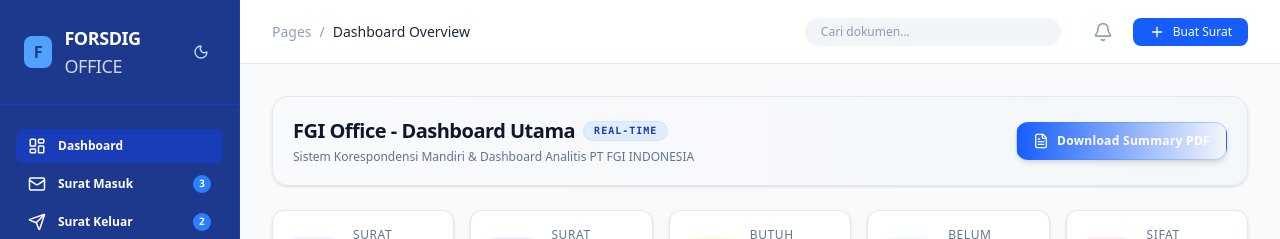
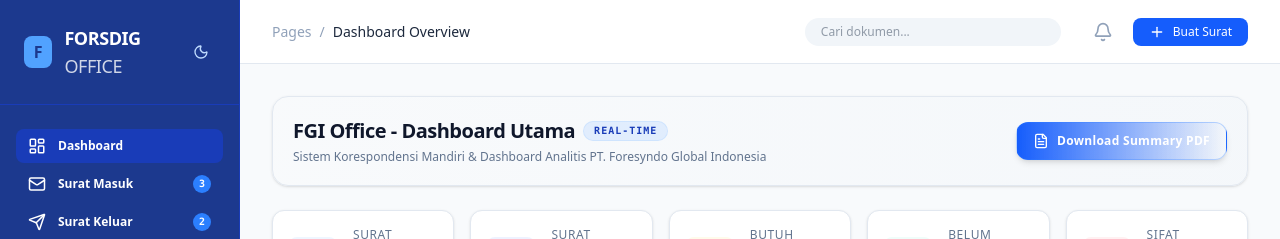
Before and after one commit to payrayadev-ship-it/e-surat, a React (Vite) app: page / in a window 1280 px wide. Both pictures are taken after a click on the button "Andi Wijaya, S.Kom.". Shown: the top 239 px of the page. Built offline with nearby package versions, Linux system fonts and the light colour scheme.

Commit message:
chore: update company name to PT. Foresyndo Global Indonesia
Refactor corporate branding across all modules and email templates to reflect the updated legal company name.

```diff
--- a/api/email/send.ts
+++ b/api/email/send.ts
@@ -182,7 +182,7 @@ export default async function handler(req: any, res: any) {
   <div class="wrapper">
     <div class="container">
       <div class="header">
-        <h1 class="header-logo">PT FGI INDONESIA</h1>
+        <h1 class="header-logo">PT. Foresyndo Global Indonesia</h1>
         <div class="header-sub">SISTEM KORESPONDENSI & ARSIP DIGITAL TERPADU</div>
       </div>
       <div class="content">
--- a/server.ts
+++ b/server.ts
@@ -356,7 +356,7 @@ Instruksi User: ${prompt}`;
   <div class="wrapper">
     <div class="container">
       <div class="header">
-        <h1 class="header-logo">PT FGI INDONESIA</h1>
+        <h1 class="header-logo">PT. Foresyndo Global Indonesia</h1>
         <div class="header-sub">SISTEM KORESPONDENSI & ARSIP DIGITAL TERPADU</div>
       </div>
       <div class="content">
@@ -419,7 +419,7 @@ Instruksi User: ${prompt}`;
         console.log(`[RESEND ENGINE] Transmitting email to ${to} via official Resend SMTP Gateway...`);
 
         const response = await resend.emails.send({
-          from: "FGI Office <onboarding@resend.dev>",
+          from: "FGI Office <noreply@foresyndoglobalindonesia.my.id>",
           to: to,
           subject: subject,
           html: emailHtmlContent,
--- a/src/App.tsx
+++ b/src/App.tsx
@@ -63,7 +63,7 @@ const WORKSPACE_USERS: UserProfile[] = [
 
 const DEFAULT_SETTING: CompanySetting = {
   id: "company_setting_1",
-  companyName: "PT FORSDIG TEKNOLOGI INDONESIA",
+  companyName: "PT. Foresyndo Global Indonesia",
   companyAddress: "Maspion Plaza Lantai 18, Jl. Gunung Sahari No.18, Jakarta Utara, DKI Jakarta 14420",
   companyPhone: "+62 21-5088-2940",
   companyEmail: "sekretariat@forsdig.com",
--- a/src/components/ArsipDigital.tsx
+++ b/src/components/ArsipDigital.tsx
@@ -237,7 +237,7 @@ export default function ArsipDigital({ lettersIn, lettersOut, memos }: ArsipDigi
           <div className="p-4 border-b border-slate-150 dark:border-slate-800/85 flex justify-between items-center bg-slate-50/50 dark:bg-transparent">
             <div>
               <span className="text-sm font-bold text-slate-805 dark:text-white block">Berkas Terarsip ({filteredItems.length} dokumen)</span>
-              <p className="text-[11px] text-slate-450 dark:text-slate-500 mt-0.5">Sistem index terpusat PT FORSDIG TEKNOLOGI INDONESIA</p>
+              <p className="text-[11px] text-slate-450 dark:text-slate-500 mt-0.5">Sistem index terpusat PT. Foresyndo Global Indonesia</p>
             </div>
 
             <button
--- a/src/components/Dashboard.tsx
+++ b/src/components/Dashboard.tsx
@@ -56,7 +56,7 @@ export default function Dashboard({ lettersIn, lettersOut, dispositions, auditLo
     doc.setTextColor(15, 23, 42); // slate-900
     doc.setFont("helvetica", "bold");
     doc.setFontSize(14);
-    doc.text("PT FGI INDONESIA", 36, 17);
+    doc.text("PT. Foresyndo Global Indonesia", 36, 17);
 
     doc.setFontSize(7.5);
     doc.setFont("helvetica", "normal");
@@ -385,7 +385,7 @@ export default function Dashboard({ lettersIn, lettersOut, dispositions, auditLo
             <span>FGI Office - Dashboard Utama</span>
             <span className="hidden sm:inline-block px-2.5 py-0.5 bg-blue-100/80 text-blue-800 dark:bg-blue-950/50 dark:text-blue-300 text-[10px] font-bold rounded-full border border-blue-200/50 uppercase tracking-widest font-mono">Real-time</span>
           </h2>
-          <p className="text-xs text-slate-500 dark:text-slate-400 mt-1">Sistem Korespondensi Mandiri & Dashboard Analitis PT FGI INDONESIA</p>
+          <p className="text-xs text-slate-500 dark:text-slate-400 mt-1">Sistem Korespondensi Mandiri & Dashboard Analitis PT. Foresyndo Global Indonesia</p>
         </div>
 
         <button
--- a/src/components/SettingsAudit.tsx
+++ b/src/components/SettingsAudit.tsx
@@ -192,7 +192,7 @@ export default function SettingsAudit({
       companyEmail,
       letterNumberFormat: numberFormat
     });
-    alert("Konfigurasi profil korporat PT FORSDIG OFFICE berhasil diperbarui!");
+    alert("Konfigurasi profil korporat PT. Foresyndo Global Indonesia berhasil diperbarui!");
   };
 
   const saveSmtpSettings = (e: React.FormEvent) => {
@@ -282,7 +282,7 @@ export default function SettingsAudit({
         {activeTab === "general" && (
           <form onSubmit={saveGeneralSettings} className="space-y-4" id="form-general-settings">
             <h3 className="text-base font-bold text-slate-805 dark:text-white border-b border-slate-100 pb-2">Konfigurasi Kop & Profil Perusahaan</h3>
-            <p className="text-xs text-slate-450 dark:text-slate-500">Sesuaikan metadata resmi PT untuk melengkapi draf KOP surat keluar otomatis.</p>
+            <p className="text-xs text-slate-450 dark:text-slate-500">Sesuaikan metadata resmi PT. Foresyndo Global Indonesia untuk melengkapi draf KOP surat keluar otomatis.</p>
 
             <div className="grid grid-cols-1 md:grid-cols-2 gap-4 text-xs md:text-sm">
               <div>
--- a/src/components/SuratKeluar.tsx
+++ b/src/components/SuratKeluar.tsx
@@ -39,7 +39,7 @@ Demikian surat undangan ini kami sampaikan, atas perhatian dan kehadirannya kami
     subject: "Penawaran Layanan Transformasi Digital e-Office",
     content: `Dengan hormat,
 
-Perkenalkan kami dari PT FORSDIG TEKNOLOGI INDONESIA, perusahaan inovator utama pada penyempurnaan sistem informasi korporat. Berselang dengan transisi bisnis digital nasional, kami bermaksud menawarkan kemitraan strategis kepada {{nama_penerima}} selaku {{jabatan}} {{alamat}}.
+Perkenalkan kami dari PT. Foresyndo Global Indonesia, perusahaan inovator utama pada penyempurnaan sistem informasi korporat. Berselang dengan transisi bisnis digital nasional, kami bermaksud menawarkan kemitraan strategis kepada {{nama_penerima}} selaku {{jabatan}} {{alamat}}.
 
 Kami menawarkan sistem administrasi e-Office FORSDIG yang handal untuk mengelola surat masuk, disposisi elektronik cepat, memo internal, dan tanda tangan digital terenkripsi QR Code dalam satu ekosistem cloud.
 
@@ -627,8 +627,8 @@ export default function SuratKeluar({
       doc.setFont("helvetica", "bold");
       doc.setFontSize(5.5);
       doc.setTextColor(29, 78, 216);
-      doc.text("PT FORSDIG", signX + 18, footerY + 10, { align: "center" });
-      doc.text("INDONESIA", signX + 18, footerY + 12.5, { align: "center" });
+      doc.text("PT. FORESYNDO", signX + 18, footerY + 10, { align: "center" });
+      doc.text("GLOBAL INDO", signX + 18, footerY + 12.5, { align: "center" });
 
       doc.setFontSize(4.5);
       doc.setFillColor(29, 78, 216);
@@ -1655,7 +1655,7 @@ export default function SuratKeluar({
                   <div className="space-y-1">
                     <h5 className="font-bold text-slate-905 dark:text-slate-200 text-sm">Sertifikat Digital Valid</h5>
                     <p className="text-[11px] text-slate-500 dark:text-slate-400">
-                      Instansi: <span className="font-semibold text-slate-700 dark:text-slate-300">PT FORSDIG TEKNOLOGI INDONESIA</span>
+                      Instansi: <span className="font-semibold text-slate-700 dark:text-slate-300">PT. Foresyndo Global Indonesia</span>
                     </p>
                     <p className="text-[11px] text-slate-500 dark:text-slate-400">
                       Status Keluar: <span className="px-1.5 py-0.5 bg-blue-100 dark:bg-blue-950 text-blue-800 dark:text-blue-300 rounded font-mono font-bold text-[9px] uppercase">{selectedLetter.status}</span>
@@ -1709,7 +1709,7 @@ export default function SuratKeluar({
                     <CheckCircle2 className="h-4.5 w-4.5 text-emerald-500 mt-0.5 shrink-0" />
                     <div>
                       <p className="font-bold text-slate-80s dark:text-slate-200 text-xs">Uji Integritas File & Skema Metadata</p>
-                      <p className="text-[11px] text-slate-500">Kesesuaian format standar kearsipan PT FGI Indonesia dinyatakan 100% Valid.</p>
+                      <p className="text-[11px] text-slate-500">Kesesuaian format standar kearsipan PT. Foresyndo Global Indonesia dinyatakan 100% Valid.</p>
                     </div>
                   </div>
 
@@ -1844,7 +1844,7 @@ export default function SuratKeluar({
 
                 {/* Resend Header Brand */}
                 <div className="bg-blue-900 text-white p-6 border-b-4 border-blue-500">
-                  <h3 className="text-lg font-extrabold tracking-wide uppercase">PT FGI INDONESIA</h3>
+                  <h3 className="text-lg font-extrabold tracking-wide uppercase">PT. Foresyndo Global Indonesia</h3>
                   <p className="text-[10px] text-blue-200 tracking-wider font-semibold uppercase mt-0.5">SISTEM KORESPONDENSI & ARSIP DIGITAL TERPADU</p>
                 </div>
 
--- a/src/components/SuratMasuk.tsx
+++ b/src/components/SuratMasuk.tsx
@@ -65,7 +65,7 @@ export default function SuratMasuk({
       promptToSend = `Tolong bantu saya meringkas perihal surat masuk berikut ini secara profesional dan padat dalam Bahasa Indonesia: "${letter.subject}". Surat dikirimkan oleh ${letter.sender} dari instansi ${letter.senderInstitution} berkategori ${letter.category}. Sifat surat: ${letter.urgency}. Sediakan daftar poin penting dan berikan nada formal.`;
     } else if (actionType === "BALASAN") {
       titleMsg = "Draf Balasan Surat Resmi";
-      promptToSend = `Tolong bantu saya menyusun draf balasan formal atas surat masuk dengan subjek "${letter.subject}" dari ${letter.sender} (${letter.senderInstitution}). Format draf tanggapan dalam surat balasan perusahaan "PT FORSDIG TEKNOLOGI INDONESIA" secara sopan, lugas, dan rapi menggunakan Bahasa Indonesia baku.`;
+      promptToSend = `Tolong bantu saya menyusun draf balasan formal atas surat masuk dengan subjek "${letter.subject}" dari ${letter.sender} (${letter.senderInstitution}). Format draf tanggapan dalam surat balasan perusahaan "PT. Foresyndo Global Indonesia" secara sopan, lugas, dan rapi menggunakan Bahasa Indonesia baku.`;
     } else if (actionType === "DISPOSISI") {
       titleMsg = "Rekomendasi Petunjuk Disposisi";
       promptToSend = `Tolong buatkan rekomendasi instruksi atau perintah disposisi yang tepat dari Direksi/Pimpinan untuk diturunkan ke staff operasional atas surat masuk bertema: "${letter.subject}" yang dikirim oleh ${letter.sender}. Berikan 3 poin petunjuk taktis yang jelas.`;
--- a/src/utils.ts
+++ b/src/utils.ts
@@ -151,7 +151,7 @@ export function injectTemplateVariables(template: string, vars: {
  */
 export const seedCompanySetting: CompanySetting = {
   id: "company_setting_default",
-  companyName: "PT FORSDIG TEKNOLOGI INDONESIA",
+  companyName: "PT. Foresyndo Global Indonesia",
   companyAddress: "Maspion Plaza Lt. 18, Jl. Gunung Sahari No.18, Jakarta Utara, 14420",
   companyEmail: "office@forsdig-teknologi.com",
   companyPhone: "+62 21-5099-8800",
@@ -228,7 +228,7 @@ export const seedLettersOut: LetterOut[] = [
     recipient: "Ibu Sri Mulyani, S.E., M.Sc.",
     recipientInstitution: "Kementerian Keuangan RI",
     subject: "Surat Penawaran Jasa Sistem ERP Digitalisasi Office",
-    content: "Dengan hormat,\n\nSehubungan dengan upaya modernisasi tata kelola administrasi pemerintahan, kami dari PT FORSDIG TEKNOLOGI INDONESIA bermaksud untuk menawarkan solusi Sistem ERP FORSDIG OFFICE.\n\nSistem e-Office yang kami kembangkan dirancang khusus untuk memotong waktu pemrosesan agenda surat masuk, disposisi instan, dan penandatanganan digital berbasis QR verifikasi secara otomatis. Kami siap mendemonstrasikan sistem ini di hadapan tim IT Kementerian.\n\nHormat kami,\nPT FORSDIG TEKNOLOGI INDONESIA",
+    content: "Dengan hormat,\n\nSehubungan dengan upaya modernisasi tata kelola administrasi pemerintahan, kami dari PT. Foresyndo Global Indonesia bermaksud untuk menawarkan solusi Sistem ERP FORSDIG OFFICE.\n\nSistem e-Office yang kami kembangkan dirancang khusus untuk memotong waktu pemrosesan agenda surat masuk, disposisi instan, dan penandatanganan digital berbasis QR verifikasi secara otomatis. Kami siap mendemonstrasikan sistem ini di hadapan tim IT Kementerian.\n\nHormat kami,\nPT. Foresyndo Global Indonesia",
     status: "Terkirim",
     signatureEnabled: true,
     verificationCode: "DOC-20260615-001",
```
